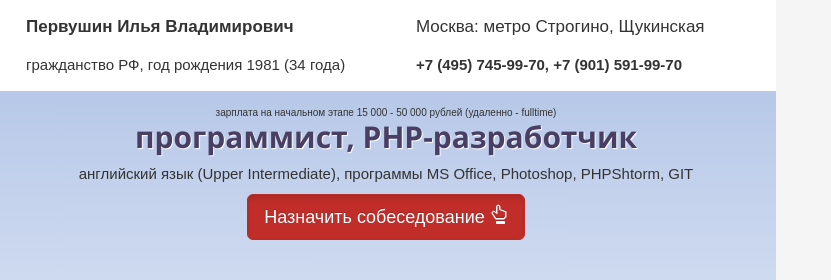
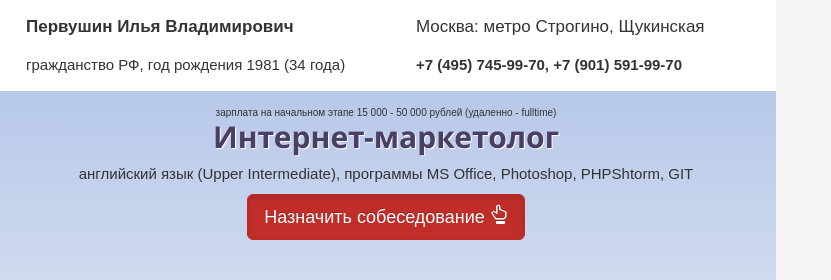
Before and after one commit to Artwiser/cv, a plain HTML site: page index.html in a window 1280 px wide. Shown: the top 280 px of the page, 449-1280 px from the left. Drawn offline with nearby package versions, Linux system fonts and the light colour scheme; a web font is replaced by a local one.

Commit message:
Position has changed

```diff
--- a/index.html
+++ b/index.html
@@ -58,7 +58,7 @@
                 </div>
                 <div class="col-md-8">
                     <p class="text-center" style="margin: 15px 0 0; font-size: 10px;">зарплата на начальном этапе 15 000 - 50 000 рублей (удаленно - fulltime)</p>
-                    <h1 class="text-center" style="font-family: Segoe UI,serif; color: #493e63; font-weight: bold; font-size: 30px; margin: auto;">программист, PHP-разработчик</h1>
+                    <h1 class="text-center" style="font-family: Segoe UI,serif; color: #493e63; font-weight: bold; font-size: 30px; margin: auto;">Интернет-маркетолог</h1>
                     <p class="lead text-center" style="margin: 10px 0 10px; font-size: 15px;">
                         английский язык (Upper Intermediate), программы MS Office, Photoshop, PHPShtorm, GIT
                     </p>
```
